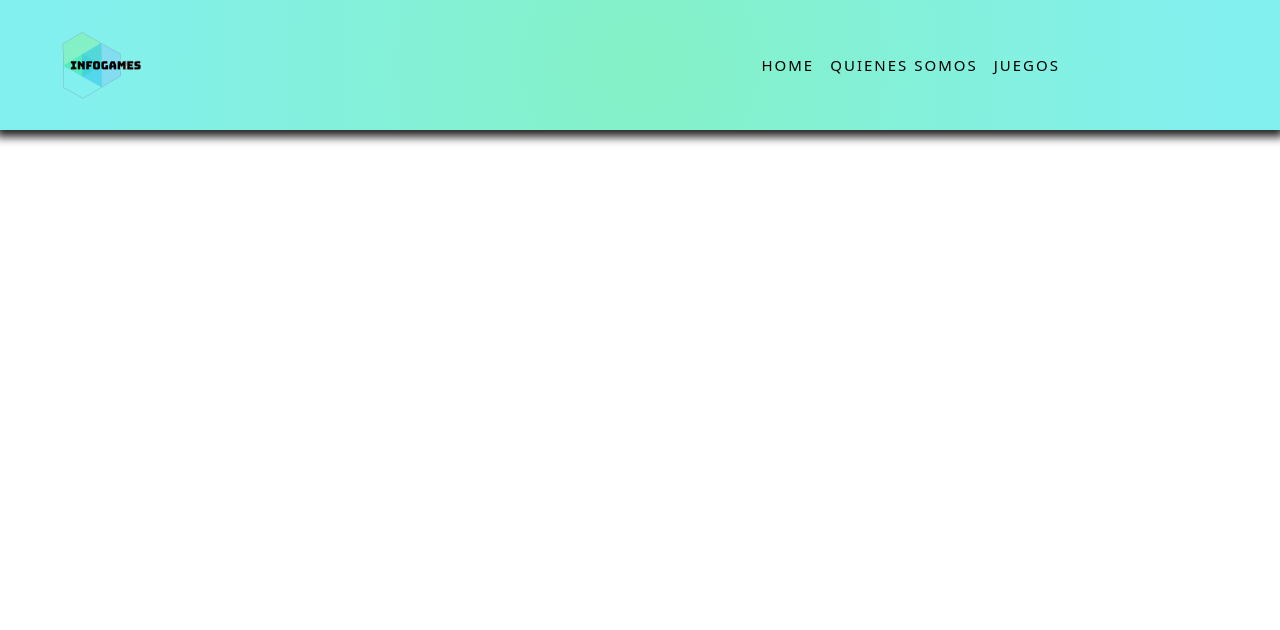
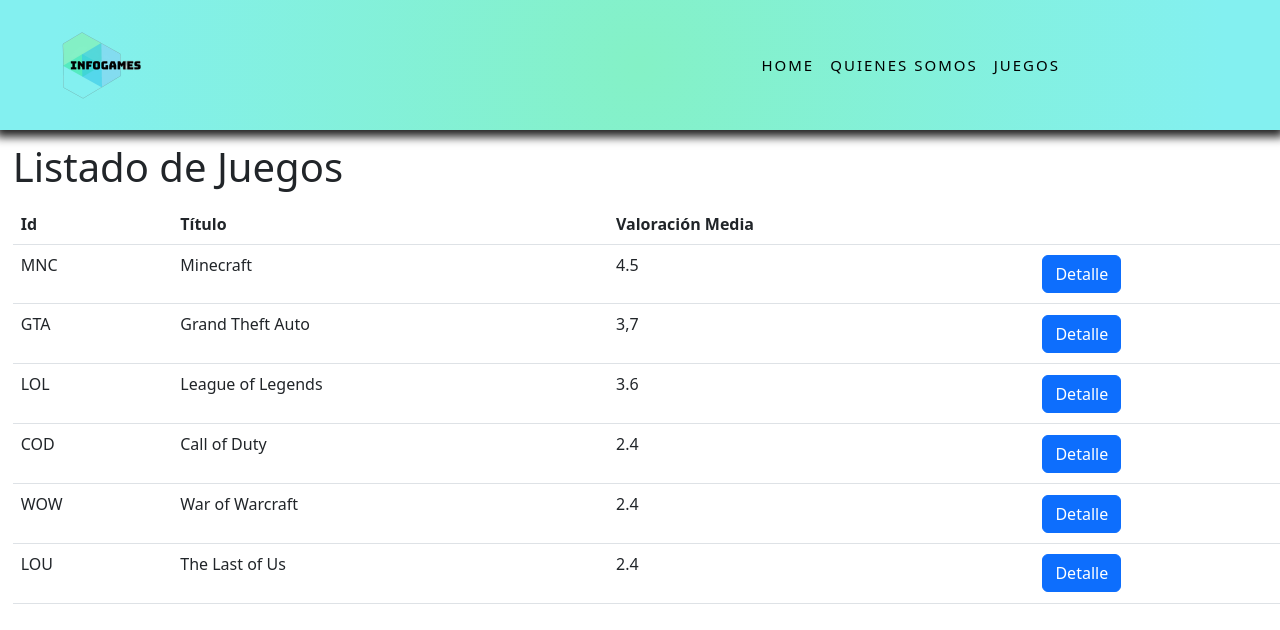
Before and after one commit to DavidGRamiro/Al3-Angular, an Angular app in the folder VideoGames-app/: page /inicio in a window 1280 px wide. Shown: the top 630 px of the page. Built offline with nearby package versions, Linux system fonts and the light colour scheme.

Commit message:
Añadir Listado component

```diff
--- a/VideoGames-app/src/app/app.module.ts
+++ b/VideoGames-app/src/app/app.module.ts
@@ -9,6 +9,7 @@ import { NavbarComponent } from './components/navbar/navbar.component';
 import { LoginComponent } from './components/login/login.component';
 import { InicioComponent } from './components/inicio/inicio.component';
 import { DetalleComponent } from './detalle/detalle.component';
+import { ListadoComponent } from './listado/listado.component';
 
 
 
@@ -19,7 +20,8 @@ import { DetalleComponent } from './detalle/detalle.component';
     NavbarComponent,
     LoginComponent,
     InicioComponent,
-    DetalleComponent
+    DetalleComponent,
+    ListadoComponent
   ],
   imports: [
     BrowserModule,
--- a/VideoGames-app/src/app/components/inicio/inicio.component.html
+++ b/VideoGames-app/src/app/components/inicio/inicio.component.html
@@ -1 +1,2 @@
 <app-navbar></app-navbar>
+<app-listado></app-listado>
--- /dev/null
+++ b/VideoGames-app/src/app/listado/listado.component.css
@@ -0,0 +1,3 @@
+*{
+    margin: 1%;
+}
--- /dev/null
+++ b/VideoGames-app/src/app/listado/listado.component.html
@@ -0,0 +1,23 @@
+<h1>Listado de Juegos</h1>
+
+<table class="table">
+    <thead>
+      <tr>
+        <th scope="col">Id</th>
+        <th scope="col">Título</th>
+        <th scope="col">Valoración Media</th>
+        <th scope="col"></th>
+      </tr>
+    </thead>
+    <tbody>
+      <tr *ngFor="let element of listaJuegos">
+        <!-- <th scope="row">1</th> -->
+        <td>{{element.id}}</td>
+        <td>{{element.nombre}}</td>
+        <td>{{element.valoracion}}</td>
+        <td>
+            <input type="button" class="btn btn-primary" value="Detalle" routerLink="{{element.route}}">
+        </td>
+      </tr>
+    </tbody>
+  </table>
--- /dev/null
+++ b/VideoGames-app/src/app/listado/listado.component.ts
@@ -0,0 +1,33 @@
+import { Component } from '@angular/core';
+
+@Component({
+  selector: 'app-listado',
+  templateUrl: './listado.component.html',
+  styleUrls: ['./listado.component.css']
+})
+export class ListadoComponent {
+  private _listaJuegos: { id: string; nombre: string; valoracion: string; route: string; }[] | undefined;
+
+  constructor(){
+    this._listaJuegos = [
+      { "id": "MNC", "nombre": "Minecraft", "valoracion": "4.5" , "route": "detalle/MNC" },
+      { "id": "GTA", "nombre": "Grand Theft Auto", "valoracion": "3,7", "route": "detalle/GTA"},
+      { "id": "LOL", "nombre": "League of Legends", "valoracion": "3.6", "route": "detalle/LOL"},
+      { "id": "COD", "nombre": "Call of Duty", "valoracion": "2.4", "route": "detalle/COD"},
+      { "id": "WOW", "nombre": "War of Warcraft", "valoracion": "2.4", "route": "detalle/WOW"},
+      { "id": "LOU", "nombre": "The Last of Us", "valoracion": "2.4", "route": "detalle/LOU"}
+    ];
+  }
+
+  //Get & sets
+  public get listaJuegos(): { id: string; nombre: string; valoracion: string; route: string; }[] | undefined {
+    return this._listaJuegos;
+  }
+  public set listaJuegos(value: { id: string; nombre: string; valoracion: string; route: string; }[] | undefined) {
+    this._listaJuegos = value;
+  }
+
+
+
+
+}
```
Also changed, not shown: 1 other file (tests, documents, lock files or other folders).
